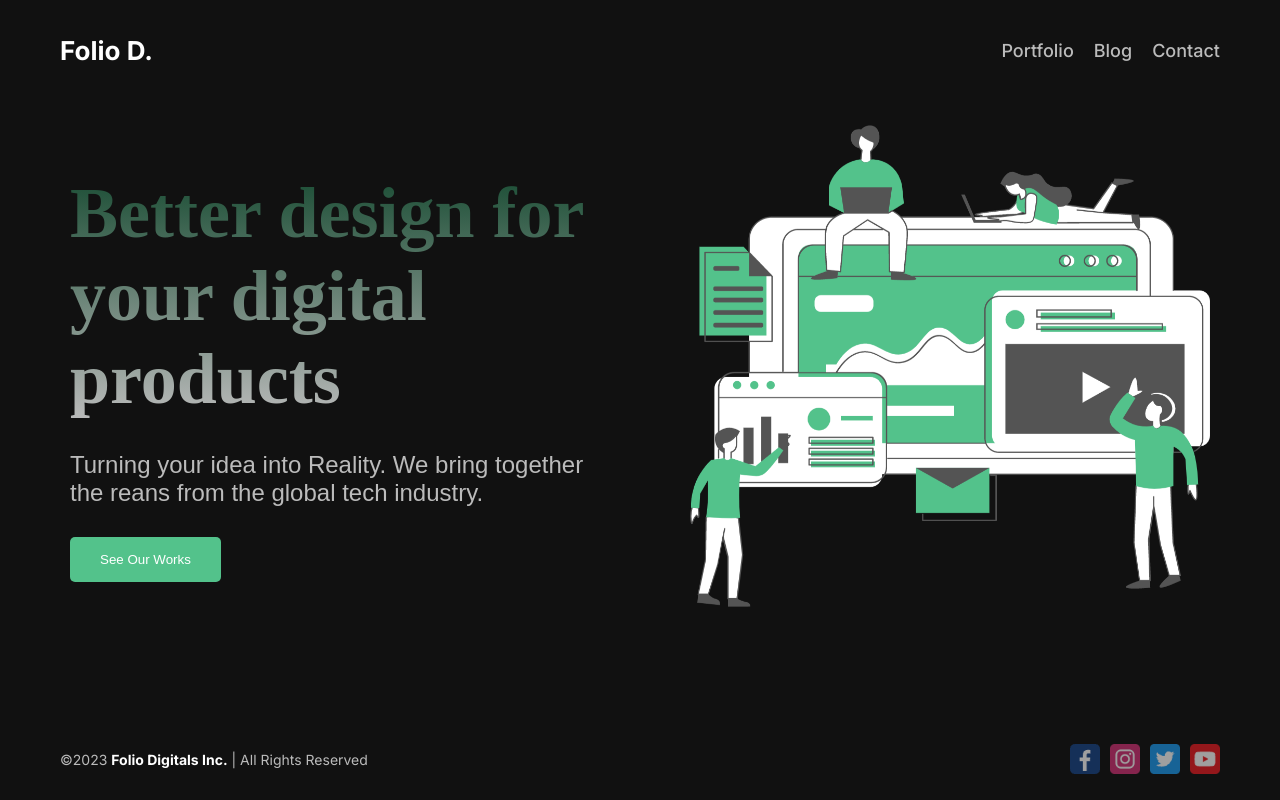
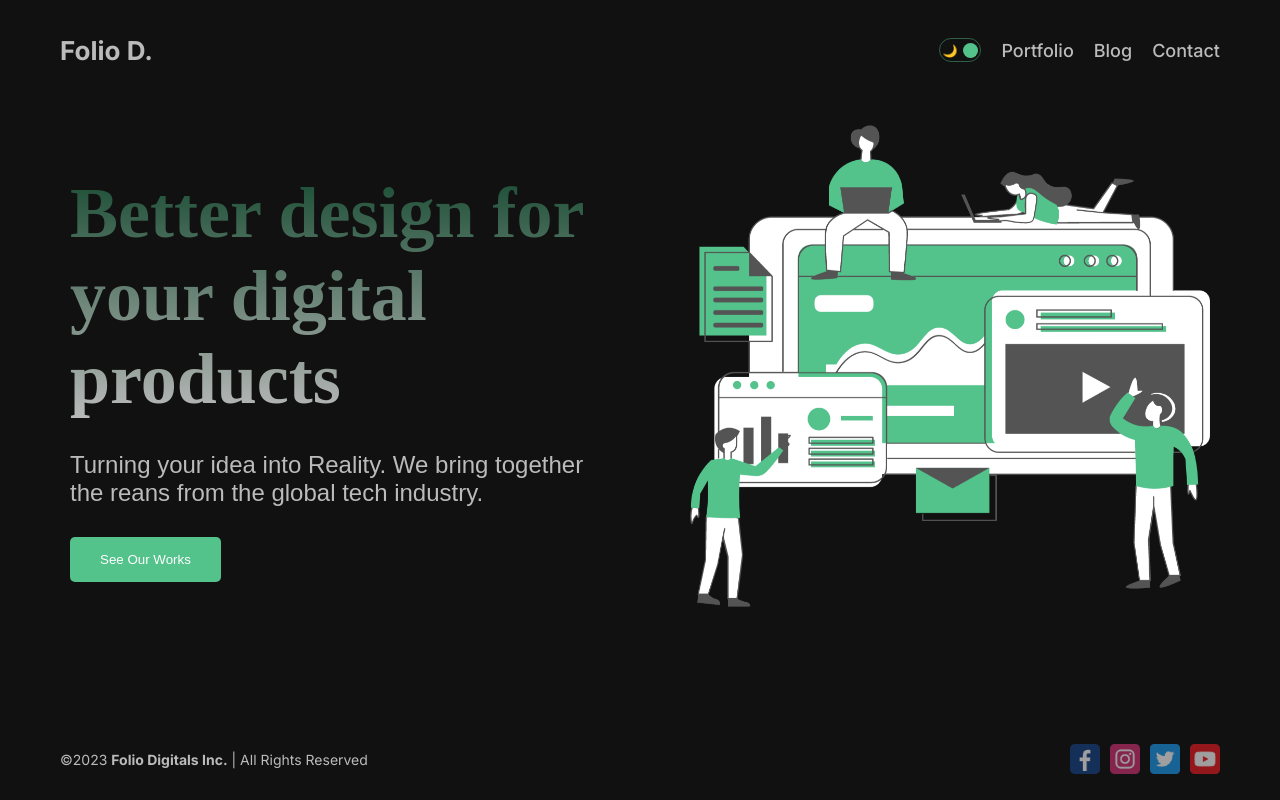
Before and after one commit to cikezmedia/nextblog, a Next.js app: page / in a window 1280 px wide. Built offline with nearby package versions, Linux system fonts and the light colour scheme; a web font is replaced by a local one.

Commit message:
Updated theme mode

```diff
--- /dev/null
+++ b/context/ThemeContext.js
@@ -0,0 +1,16 @@
+'use client';
+import { createContext, useState } from 'react';
+
+export const ThemeContext = createContext();
+export const ThemeProvider = ({ children }) => {
+  const [mode, setMode] = useState('dark');
+  const toggle = () => {
+    setMode((prev) => (prev === 'dark' ? 'light' : 'dark'));
+  };
+
+  return (
+    <ThemeContext.Provider value={{ toggle, mode }}>
+      <div className={`theme ${mode}`}>{children}</div>
+    </ThemeContext.Provider>
+  );
+};
--- a/src/app/blog/[id]/page.module.css
+++ b/src/app/blog/[id]/page.module.css
@@ -1,3 +1,51 @@
 .container {
-  background-color: brown;
+  font-size: 1.6rem;
+  font-family: var(--font-inter);
+  display: flex;
+  flex-direction: column;
+  gap: 40px;
+  margin-top: 4rem;
+  margin-bottom: 8rem;
 }
+.top {
+  display: grid;
+  grid-template-columns: repeat(1, 1fr);
+  gap: 20px;
+}
+.info {
+  display: flex;
+  flex-direction: column;
+  gap: 20px;
+}
+.title {
+  font-size: 3.2rem;
+}
+.desc,
+.text {
+  font-family: var(--font-hind);
+}
+.author {
+  display: flex;
+  gap: 10px;
+  align-items: center;
+  color: #53c28b;
+}
+.avatar {
+  border-radius: 50%;
+  object-fit: cover;
+}
+.imgContainer {
+  position: relative;
+  height: 300px;
+  flex: 1;
+}
+.image {
+  border-radius: 5px;
+  object-fit: cover;
+}
+@media screen and (min-width: 768px) {
+  .top {
+    grid-template-columns: repeat(2, 1fr);
+    gap: 50px;
+  }
+}
--- a/src/app/blog/page.jsx
+++ b/src/app/blog/page.jsx
@@ -12,7 +12,7 @@ const Blog = () => {
         <Line />
       </div>
 
-      <Link href='/testId' className={styles.item}>
+      <Link href='/blog/testId' className={styles.item}>
         <div className={styles.imgContainer}>
           <Image
             src='https://images.pexels.com/photos/17530630/pexels-photo-17530630/free-photo-of-sea-city-landscape-sunset.jpeg?auto=compress&cs=tinysrgb&w=1260&h=750&dpr=2'
--- a/src/app/globals.css
+++ b/src/app/globals.css
@@ -15,10 +15,21 @@ body {
   background-color: #111;
   color: #bbb;
 }
+.theme {
+  transition: 1s all ease;
+}
 
 a {
   text-decoration: none;
   color: inherit;
+}
+.light {
+  background-color: white;
+  color: #111;
+}
+.dark {
+  background-color: #111;
+  color: #bbb;
 }
 
 .container {
--- a/src/app/layout.js
+++ b/src/app/layout.js
@@ -2,6 +2,7 @@ import Navbar from '@/navbar/Navbar';
 import './globals.css';
 import { Inter, Hind_Madurai } from 'next/font/google';
 import Footer from '@/footer/Footer';
+import { ThemeProvider } from 'context/ThemeContext';
 
 const inter = Inter({ subsets: ['latin'], variable: '--font-inter' });
 
@@ -20,11 +21,13 @@ export default function RootLayout({ children }) {
   return (
     <html lang='en'>
       <body className={`${inter.variable} ${hind.variable}`}>
-        <div className='container'>
-          <Navbar />
-          {children}
-          <Footer />
-        </div>
+        <ThemeProvider>
+          <div className='container'>
+            <Navbar />
+            {children}
+            <Footer />
+          </div>
+        </ThemeProvider>
       </body>
     </html>
   );
--- a/src/app/portfolio/page.module.css
+++ b/src/app/portfolio/page.module.css
@@ -24,11 +24,12 @@
 .item {
   border: 5px solid #bbb;
   border-radius: 5px;
-  width: 90%;
+  width: 100%;
   margin: 0 auto;
-  height: 500px;
+  height: 400px;
   position: relative;
   background-size: cover !important;
+  color: #bbb;
 }
 .item:hover {
   border: 5px solid #53c28b;
--- /dev/null
+++ b/src/components/darkmode/Darkmode.jsx
@@ -0,0 +1,20 @@
+'use client';
+import React, { useContext } from 'react';
+import styles from './darkmode.module.css';
+import { ThemeContext } from 'context/ThemeContext';
+
+const Darkmode = () => {
+  const { toggle, mode } = useContext(ThemeContext);
+  return (
+    <div className={styles.container} onClick={toggle}>
+      <div className={styles.icon}>🌙</div>
+      <div className={styles.icon}>🔆</div>
+      <div
+        className={styles.ball}
+        style={mode === 'light' ? { left: '2px' } : { right: '2px' }}
+      />
+    </div>
+  );
+};
+
+export default Darkmode;
--- /dev/null
+++ b/src/components/darkmode/darkmode.module.css
@@ -0,0 +1,22 @@
+.container {
+  width: 42px;
+  height: 24px;
+  border: 1.5px solid #53c28b70;
+  border-radius: 30px;
+  display: flex;
+  justify-content: space-between;
+  align-items: center;
+  padding: 2px;
+  position: relative;
+  cursor: pointer;
+}
+.icon {
+  font-size: 1.2rem;
+}
+.ball {
+  width: 15px;
+  height: 15px;
+  background-color: #53c28b;
+  border-radius: 50%;
+  position: absolute;
+}
--- a/src/components/footer/footer.module.css
+++ b/src/components/footer/footer.module.css
@@ -11,7 +11,6 @@
 }
 .company {
   font-weight: bold;
-  color: #fff;
   cursor: pointer;
 }
 .social {
--- a/src/components/navbar/Navbar.jsx
+++ b/src/components/navbar/Navbar.jsx
@@ -2,6 +2,7 @@
 import Link from 'next/link';
 import React from 'react';
 import styles from './navbar.module.css';
+import Darkmode from '@/darkmode/Darkmode';
 
 const links = [
   //{ id: 1, title: 'Home', url: '/' },
@@ -18,6 +19,7 @@ const Navbar = () => {
         Folio D.
       </Link>
       <div className={styles.links}>
+        <Darkmode />
         {links.map((link) => (
           <Link key={link.id} href={link.url} className={styles.link}>
             {link.title}
--- a/src/components/navbar/navbar.module.css
+++ b/src/components/navbar/navbar.module.css
@@ -10,7 +10,6 @@
 .logo {
   font-weight: bold;
   font-size: 2.2rem;
-  color: #fff;
 }
 .links {
   display: flex;
```
Also changed, not shown: src/app/blog/[id]/page.jsx (+64 -1 lines).
